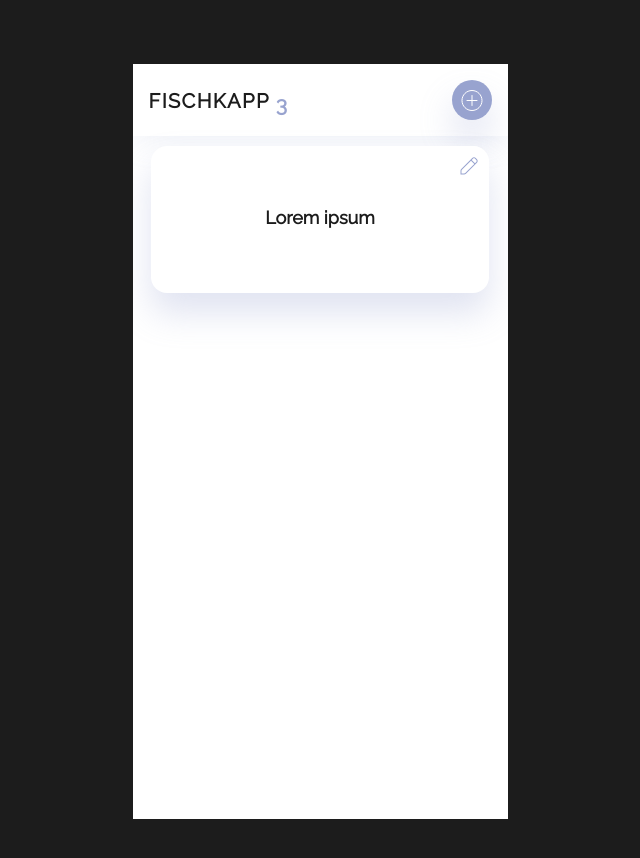
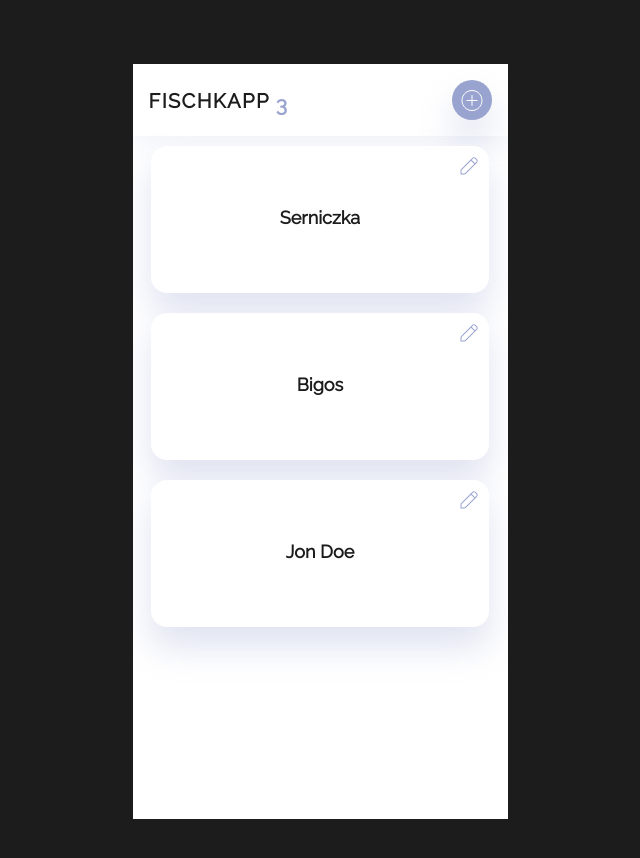
Before and after one commit to nerdbord/fischkapp-lhjevxe9, a React (Vite) app: page / in a window 1280 px wide. Shown: the top 858 px of the page, without its empty margins (320-960 px from the left). Built offline with nearby package versions, Linux system fonts and the light colour scheme.

Commit message:
fixed bugs

```diff
--- a/src/App.tsx
+++ b/src/App.tsx
@@ -1,13 +1,13 @@
 import { useState } from 'react'
 import { AppContainer } from './components/AppContainer'
 import { AppHeader } from './components/AppHeader'
-import { CardComponent } from './components/CardComponent'
 import { NewCard } from './components/NewCard'
+import CardList from './components/CardList'
 
 const mockList = [
-  { front: 'Jon Doe', back: 'Lorem ipsum', id: '1' },
-  { front: 'Bigos', back: 'Dobry jest', id: '1a3' },
-  { front: 'Serniczka', back: 'Zawsze zjem', id: '12' },
+  { front: 'Jon Doe', back: 'Lorem ipsum', id: 1 },
+  { front: 'Bigos', back: 'Dobry jest', id: 2 },
+  { front: 'Serniczka', back: 'Zawsze zjem', id: 3 },
 ]
 
 function App() {
@@ -17,7 +17,7 @@ function App() {
   const saveNewCard = (frontText: string, backText: string) => {
     setCardsList([
       ...cardsData,
-      { front: frontText, back: backText, id: 'RandomID' },
+      { front: frontText, back: backText, id: Math.random() },
     ])
     setIsAddingNewCard(false)
   }
@@ -36,8 +36,7 @@ function App() {
           handleSaveBtn={saveNewCard}
         />
       )}
-      <CardComponent front="Lorem ipsum" back="Jhon Doe" />{' '}
-      {/* tfw this component imitate rendered Card List */}
+      <CardList cards={cardsData} />
     </AppContainer>
   )
 }
--- a/src/components/CardComponent.module.css
+++ b/src/components/CardComponent.module.css
@@ -1,5 +1,5 @@
 .hidden {
-  visibility: hidden;
+  display: none;
 }
 .flipped {
   transform: rotateY(180deg);
@@ -13,6 +13,7 @@
   position: relative;
   transition: transform 1.2s;
 }
+
 .card h2 {
   transition: opacity 0.5s linear;
 }
@@ -24,9 +25,6 @@
 }
 .front,
 .back {
-  position: absolute;
-  top: 0;
-  left: 0;
   width: 100%;
 }
 
--- a/src/components/CardList.tsx
+++ b/src/components/CardList.tsx
@@ -1,22 +1,21 @@
-import styles from './CardList.module.css';
-import React from 'react';
-import { CardComponent} from "./CardComponent";
+import styles from './CardList.module.css'
+import { CardComponent } from './CardComponent'
 
 interface Cards {
-    cards: Card[],
+  cards: Card[]
 }
 
 interface Card {
-    id: number,
-    front: string,
-    back: string,
+  id: number
+  front: string
+  back: string
 }
 
-export default function CardList({cards}: Cards) {
-
+export default function CardList({ cards }: Cards) {
+  const clonedArray = [...cards]
   return (
     <ul className={styles['card-list']}>
-            {cards.map((card) => (
+      {clonedArray.reverse().map((card) => (
         <li key={card.id}>
           <CardComponent front={card.front} back={card.back} />
         </li>
--- a/src/components/NewCard.module.css
+++ b/src/components/NewCard.module.css
@@ -2,14 +2,40 @@
   display: none;
 }
 .newCard {
-  composes: editView from './CardEdit.module.css';
+  position: relative;
   display: flex;
   flex-direction: column;
   justify-content: start;
   align-items: start;
+  width: 90%;
+  min-height: 147px;
+  margin: 10px auto;
   padding: 16px;
+  background: #ffffff;
+  box-shadow: rgba(152, 163, 207, 0.3) 0px 20px 34px 0px;
+  border-radius: 16px;
+  word-wrap: break-word;
+  cursor: default;
   overflow: hidden;
-  cursor: default;
+}
+.newCard textarea {
+  width: 100%;
+  min-height: 50px;
+  padding: 10px;
+  margin-bottom: 14px;
+  vertical-align: middle;
+  border: 0;
+  border-bottom: 1px solid #98a3cf;
+  resize: none;
+  overflow: hidden;
+  font-family: 'Raleway';
+  font-style: normal;
+  font-weight: 500;
+  font-size: 16px;
+  line-height: 19px;
+}
+.newCard textarea:focus {
+  outline: none;
 }
 
 .deleteButton {
--- a/src/components/NewCard.tsx
+++ b/src/components/NewCard.tsx
@@ -32,6 +32,7 @@ export const NewCard = ({ handleCancelBtn, handleSaveBtn }: NewCardProps) => {
   return (
     <>
       <div className={`${css.newCard} ${!isFirstSite ? css.hidden : ''}`}>
+        <p className={css.smallText}></p>
         <textarea
           cols={20}
           value={frontText}
```
Lines whose indentation alone changed are shown as unchanged.
